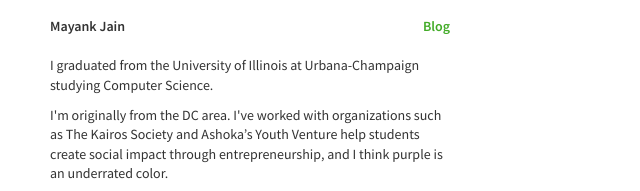
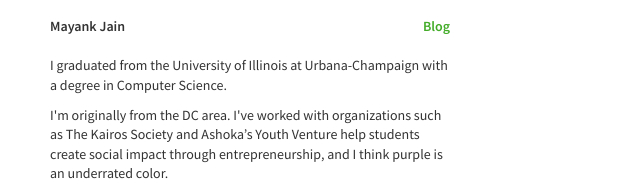
Before and after one commit to mjmayank-zz/mjmayank.github.io, a plain HTML site: page index.html in a window 1280 px wide. Shown: the part 320-511 px from the top of the page, 0-640 px from the left. Drawn offline with Linux system fonts and the light colour scheme.

Commit message:
Update grammar on first sentence

```diff
--- a/index.html
+++ b/index.html
@@ -15,7 +15,7 @@
 
             <div class="content">
                 <h1>Mayank Jain <a href="http://blog.mjmayank.com"><span class="callToAction">Blog</span></a></h1>
-                <p>I graduated from the University of Illinois at Urbana-Champaign studying Computer Science.</p>
+                <p>I graduated from the University of Illinois at Urbana-Champaign with a degree in Computer Science.</p>
                 <p>I'm originally from the DC area. I've worked with organizations such as The Kairos Society and Ashoka’s Youth Venture help students create social impact through entrepreneurship, and I think purple is an underrated color.</p>
                 <p>My freshman year, I started <a href="http://www.gopilot.org">Pilot</a>, a national organization that hosts hands-on education events across the country to teach students practical skills in computer science.</p>
                 <p>Previously I worked on <a href="http://www.getshoutout.co">Shoutout</a>, a map-based social network. Download it for <a href="https://itunes.apple.com/us/app/shoutout-the-social-map/id1037745672?mt=8">iOS</a> and <a href="play.google.com/store/apps/details?id=shoutout2.app&hl=en">Android</a>.</p>
```
